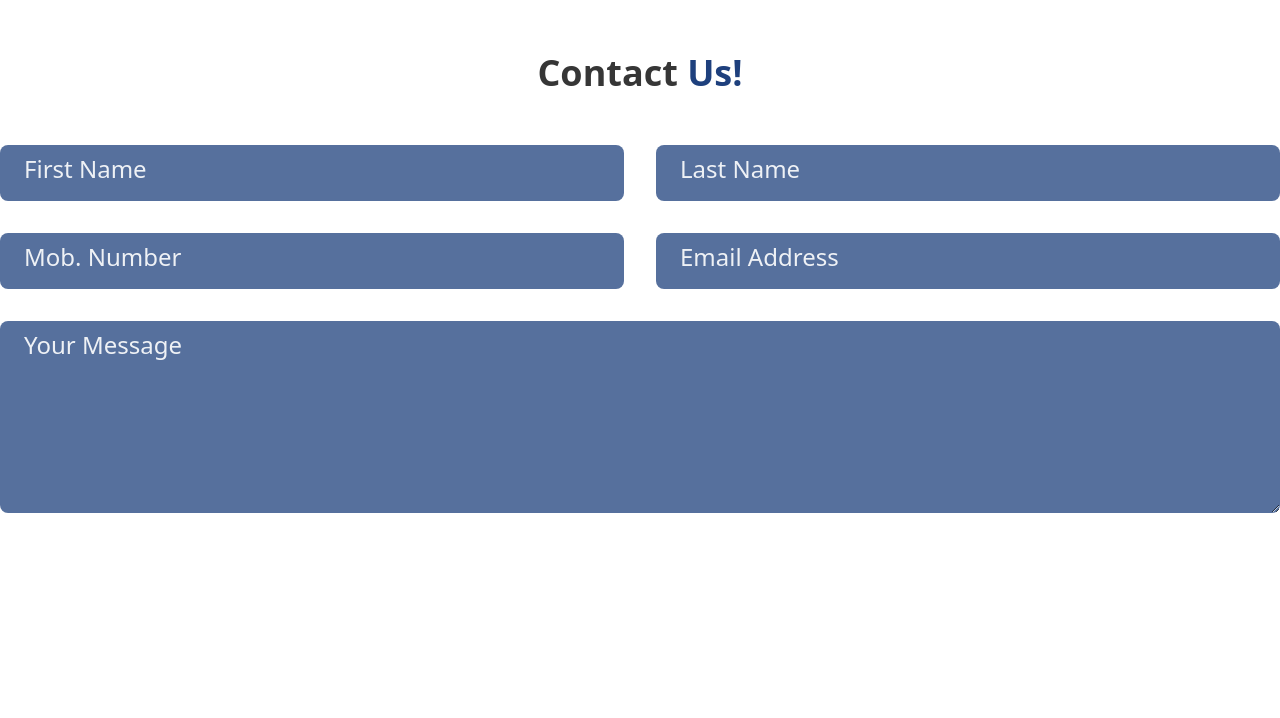
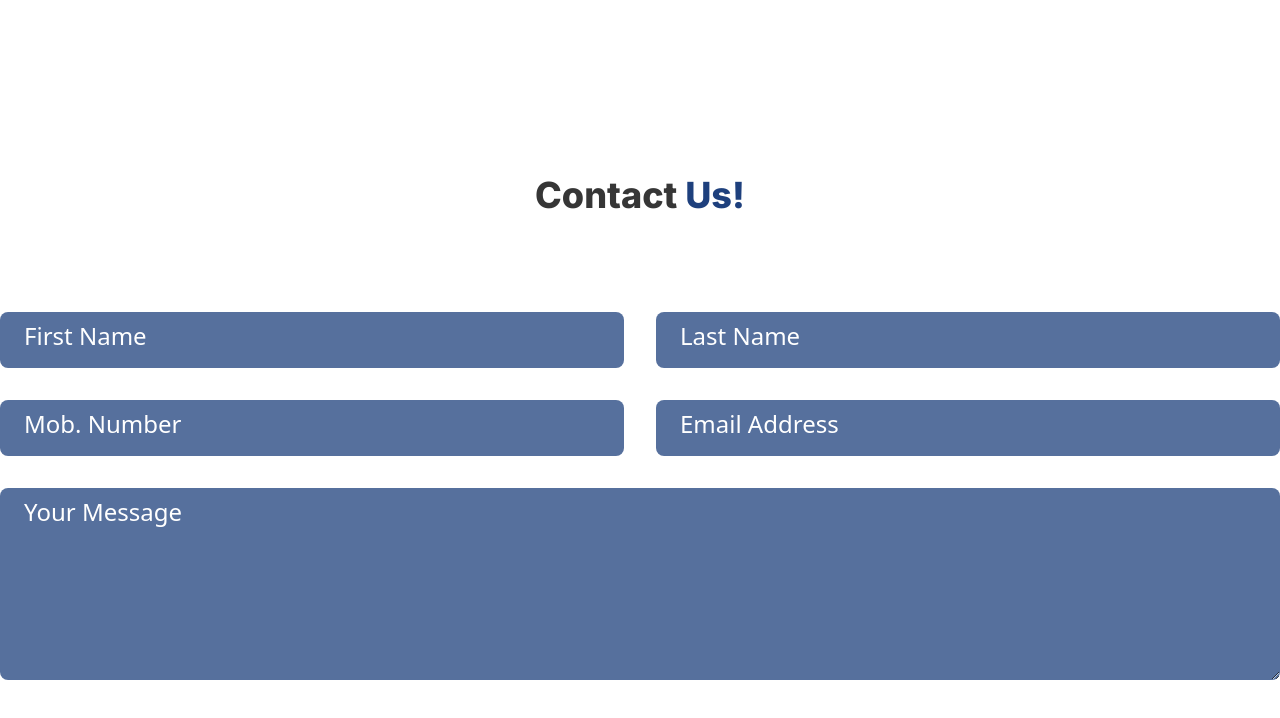
Before and after one commit to Momen-Assaf/HunainFZE, a React (Create React App) app: page / in a window 1280 px wide. Shown: the part 3009-3727 px from the top of the page. Before the commit the page ends 3592 px from the top, so only its background shows below. Built offline with nearby package versions, Linux system fonts and the light colour scheme.

Commit message:
contact us initial

```diff
--- a/src/components/ContactUs.tsx
+++ b/src/components/ContactUs.tsx
@@ -1,10 +1,23 @@
+import theme from "../theme";
+
 const ContactUs = () => {
     return (
+        <section className="py-[120px]" id="contactUs">
+
             <div className="relative w-full max-w-screen-xl mx-auto py-16">
-            <p className="text-center text-4xl font-extrabold text-transparent tracking-[0] leading-[normal]">
-                <span className="text-[#363636]">Contact </span>
-                <span className="text-[#1e407d]">Us!</span>
-            </p>
+                {/* Header */}
+                <div className="text-center mb-[90px]">
+                    <h2
+                        style={{
+                            fontFamily: theme.fonts.primary,
+                            fontSize: theme.fontSize.heading1,
+                            fontWeight: theme.fontWeight.extraBold,
+                        }}
+                    >
+                        <span style={{ color: theme.colors.textDark }}>Contact </span>
+                        <span style={{ color: theme.colors.primary }}>Us!</span>
+                    </h2>
+                </div>
 
                 {/* Form container */}
                 <div className="grid grid-cols-1 md:grid-cols-2 gap-8 mt-12">
@@ -12,14 +25,21 @@ const ContactUs = () => {
                     <div className="relative w-full">
                         <label
                             htmlFor="first-name"
-                        className="absolute left-6 top-2 text-2xl font-medium text-[#ffffffe6]"
+                            className="absolute left-6 top-2 text-2xl font-medium"
+                            style={{
+                                color: theme.colors.textLight,
+                            }}
                         >
                             First Name
                         </label>
                         <input
                             id="first-name"
                             type="text"
-                        className="w-full h-14 px-6 py-2 bg-[#1e407dbf] text-[#ffffffe6] rounded-lg text-xl placeholder-transparent focus:outline-none focus:ring-2 focus:ring-[#1e407d] focus:border-[#1e407d]"
+                            className="w-full h-14 px-6 py-2 rounded-lg text-xl placeholder-transparent focus:outline-none focus:ring-2 focus:ring-[#1e407d] focus:border-[#1e407d]"
+                            style={{
+                                backgroundColor: theme.colors.primaryLightWithOpacity,
+                                color: theme.colors.textLight,
+                            }}
                             placeholder="First Name"
                         />
                     </div>
@@ -28,14 +48,21 @@ const ContactUs = () => {
                     <div className="relative w-full">
                         <label
                             htmlFor="last-name"
-                        className="absolute left-6 top-2 text-2xl font-medium text-[#ffffffe6]"
+                            className="absolute left-6 top-2 text-2xl font-medium"
+                            style={{
+                                color: theme.colors.textLight,
+                            }}
                         >
                             Last Name
                         </label>
                         <input
                             id="last-name"
                             type="text"
-                        className="w-full h-14 px-6 py-2 bg-[#1e407dbf] text-[#ffffffe6] rounded-lg text-xl placeholder-transparent focus:outline-none focus:ring-2 focus:ring-[#1e407d] focus:border-[#1e407d]"
+                            className="w-full h-14 px-6 py-2 rounded-lg text-xl placeholder-transparent focus:outline-none focus:ring-2 focus:ring-[#1e407d] focus:border-[#1e407d]"
+                            style={{
+                                backgroundColor: theme.colors.primaryLightWithOpacity,
+                                color: theme.colors.textLight,
+                            }}
                             placeholder="Last Name"
                         />
                     </div>
@@ -44,14 +71,21 @@ const ContactUs = () => {
                     <div className="relative w-full">
                         <label
                             htmlFor="mobile-number"
-                        className="absolute left-6 top-2 text-2xl font-medium text-[#ffffffe6]"
+                            className="absolute left-6 top-2 text-2xl font-medium"
+                            style={{
+                                color: theme.colors.textLight,
+                            }}
                         >
                             Mob. Number
                         </label>
                         <input
                             id="mobile-number"
                             type="tel"
-                        className="w-full h-14 px-6 py-2 bg-[#1e407dbf] text-[#ffffffe6] rounded-lg text-xl placeholder-transparent focus:outline-none focus:ring-2 focus:ring-[#1e407d] focus:border-[#1e407d]"
+                            className="w-full h-14 px-6 py-2 rounded-lg text-xl placeholder-transparent focus:outline-none focus:ring-2 focus:ring-[#1e407d] focus:border-[#1e407d]"
+                            style={{
+                                backgroundColor: theme.colors.primaryLightWithOpacity,
+                                color: theme.colors.textLight,
+                            }}
                             placeholder="Mobile Number"
                         />
                     </div>
@@ -60,14 +94,21 @@ const ContactUs = () => {
                     <div className="relative w-full">
                         <label
                             htmlFor="email"
-                        className="absolute left-6 top-2 text-2xl font-medium text-[#ffffffe6]"
+                            className="absolute left-6 top-2 text-2xl font-medium"
+                            style={{
+                                color: theme.colors.textLight,
+                            }}
                         >
                             Email Address
                         </label>
                         <input
                             id="email"
                             type="email"
-                        className="w-full h-14 px-6 py-2 bg-[#1e407dbf] text-[#ffffffe6] rounded-lg text-xl placeholder-transparent focus:outline-none focus:ring-2 focus:ring-[#1e407d] focus:border-[#1e407d]"
+                            className="w-full h-14 px-6 py-2 rounded-lg text-xl placeholder-transparent focus:outline-none focus:ring-2 focus:ring-[#1e407d] focus:border-[#1e407d]"
+                            style={{
+                                backgroundColor: theme.colors.primaryLightWithOpacity,
+                                color: theme.colors.textLight,
+                            }}
                             placeholder="Email Address"
                         />
                     </div>
@@ -76,18 +117,26 @@ const ContactUs = () => {
                     <div className="relative w-full md:col-span-2">
                         <label
                             htmlFor="message"
-                        className="absolute left-6 top-2 text-2xl font-medium text-[#ffffffe6]"
+                            className="absolute left-6 top-2 text-2xl font-medium"
+                            style={{
+                                color: theme.colors.textLight,
+                            }}
                         >
                             Your Message
                         </label>
                         <textarea
                             id="message"
-                        className="w-full h-48 px-6 py-4 bg-[#1e407dbf] text-[#ffffffe6] rounded-lg text-xl placeholder-transparent focus:outline-none focus:ring-2 focus:ring-[#1e407d] focus:border-[#1e407d]"
+                            className="w-full h-48 px-6 py-4 rounded-lg text-xl placeholder-transparent focus:outline-none focus:ring-2 focus:ring-[#1e407d] focus:border-[#1e407d]"
+                            style={{
+                                backgroundColor: theme.colors.primaryLightWithOpacity,
+                                color: theme.colors.textLight,
+                            }}
                             placeholder="Your Message"
                         />
                     </div>
                 </div>
             </div>
+        </section>
     );
 };
 
--- a/src/theme.js
+++ b/src/theme.js
@@ -3,11 +3,13 @@ const theme = {
         primary: "#1E407D", // Primary color
         textLight: "#FFFFFF", // Light text color
         textDark: "#363636", // Dark text color
+        placeHolderText: "1px solid rgba(255, 255, 255, 0.9)", /* white color with 25% opacity */
         background_primary: "#FFFFFF", // Primary background color
         background_secondary: "#FBFBFB", // Secondary background color
+        primaryLightWithOpacity: "rgba(30, 64, 125, 0.75)",
         hover: "#1C3A6A", // Color for hover effects
         shadowColor: "#F0F0F0",
-        cardBorder: "1px solid rgba(0, 0, 0, 0.25)" /* black color with 25% opacity */
+        cardBorder: "1px solid rgba(0, 0, 0, 0.25)", /* black color with 25% opacity */
     },
     fonts: {
         primary: "Inter, sans-serif", // Primary font
```
Also changed, not shown: src/logo.svg (deleted). Lines whose indentation alone changed are shown as unchanged.
